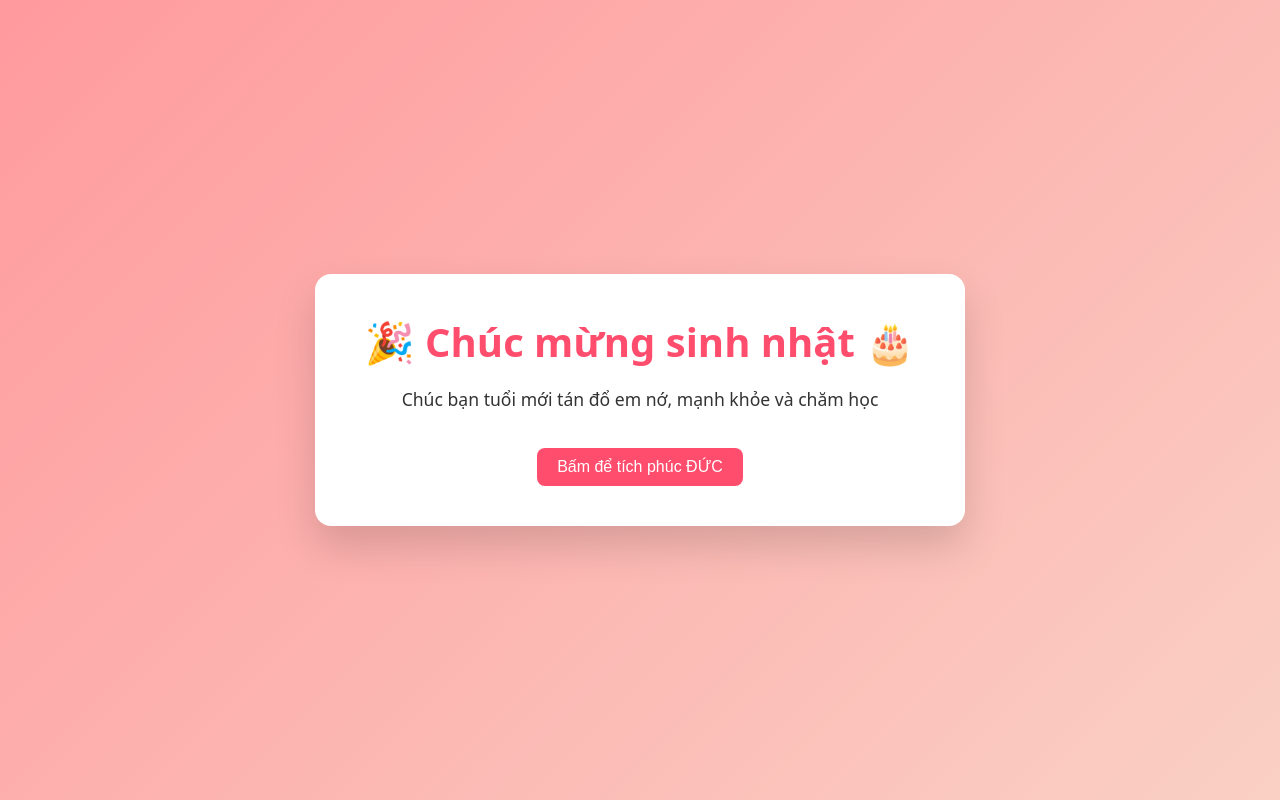
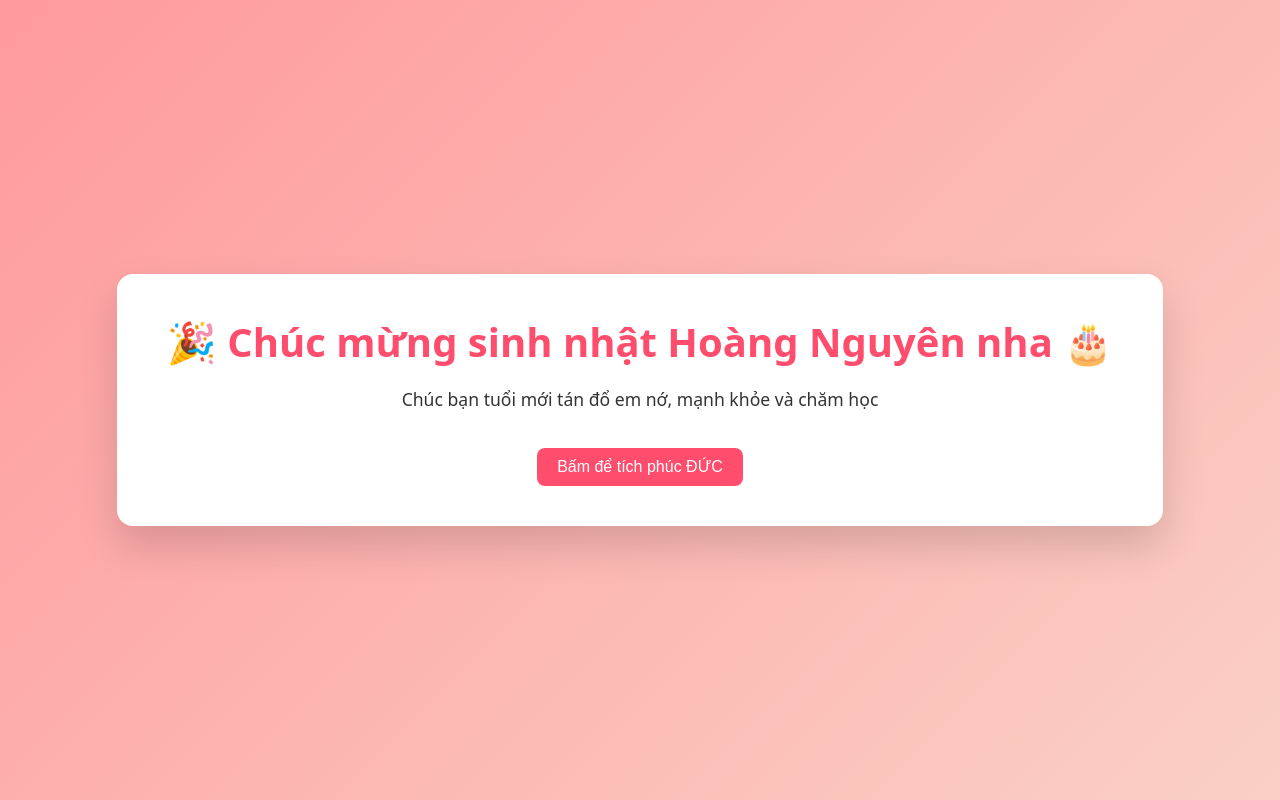
Before and after one commit to kred-e058/CMSN_HOANG_NGUYEN, a plain HTML site: page index.html in a window 1280 px wide. Drawn offline with Linux system fonts and the light colour scheme.

Commit message:
Update index.html

```diff
--- a/index.html
+++ b/index.html
@@ -3,7 +3,7 @@
 <head>
   <meta charset="UTF-8" />
   <meta name="viewport" content="width=device-width, initial-scale=1.0" />
-  <title>Chúc mừng sinh nhật Hoàng Nguyên nha </title>
+  <title>Chúc mừng sinh nhật </title>
   <style>
     body {
       margin: 0;
@@ -64,7 +64,7 @@
 </head>
 <body>
   <div class="card">
-    <h1>🎉 Chúc mừng sinh nhật 🎂</h1>
+    <h1>🎉 Chúc mừng sinh nhật Hoàng Nguyên nha 🎂</h1>
     <p>Chúc bạn tuổi mới tán đổ em nớ, mạnh khỏe và chăm học</p>
     <button onclick="makeConfetti()">Bấm để tích phúc ĐỨC</button>
   </div>
```
